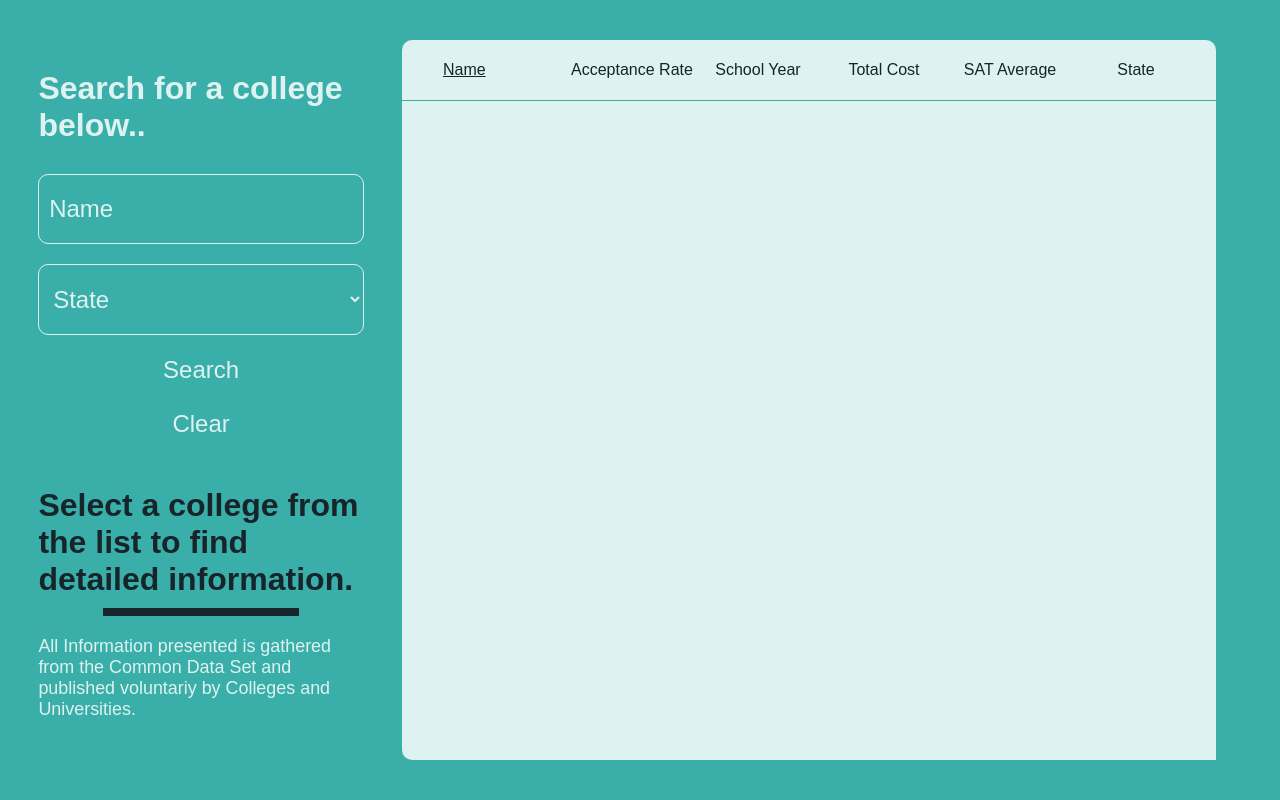
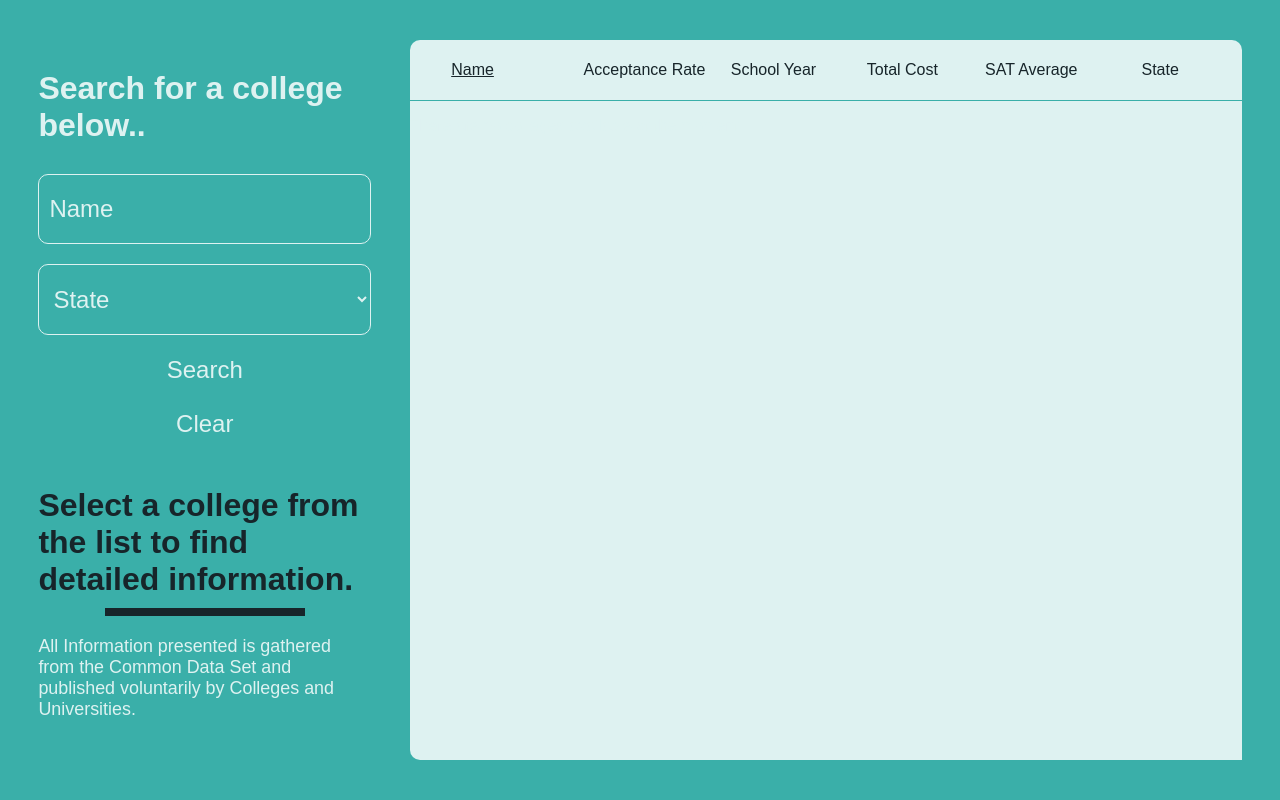
Before and after one commit to tomyyyD/djangoCollegeWebsite, a Django app: page / in a window 1280 px wide. Run offline with Django 3.2, Linux system fonts and the light colour scheme; data that the repository does not hold is empty.

Commit message:
updated margins and a mispelling

```diff
--- a/query/static/query/css/style.css
+++ b/query/static/query/css/style.css
@@ -146,7 +146,7 @@ option{
 }
 
 .tableContainer{
-    margin-right: 5%;
+    margin-right: 3%;
     border-top-left-radius: 10px;
     border-top-right-radius: 10px;
     border-bottom-left-radius: 10px;
--- a/query/templates/query/base.html
+++ b/query/templates/query/base.html
@@ -39,7 +39,7 @@
                 <div class="aboutContainer">
                     <h1 class="titleText" id="title">Select a college from the list to find detailed information.</h1>
                     <hr />
-                    <div><p class="aboutText">All Information presented is gathered from the Common Data Set and published voluntariy by Colleges and Universities.</p></div>
+                    <div><p class="aboutText">All Information presented is gathered from the Common Data Set and published voluntarily by Colleges and Universities.</p></div>
 
                 </div>
             </div>
```
